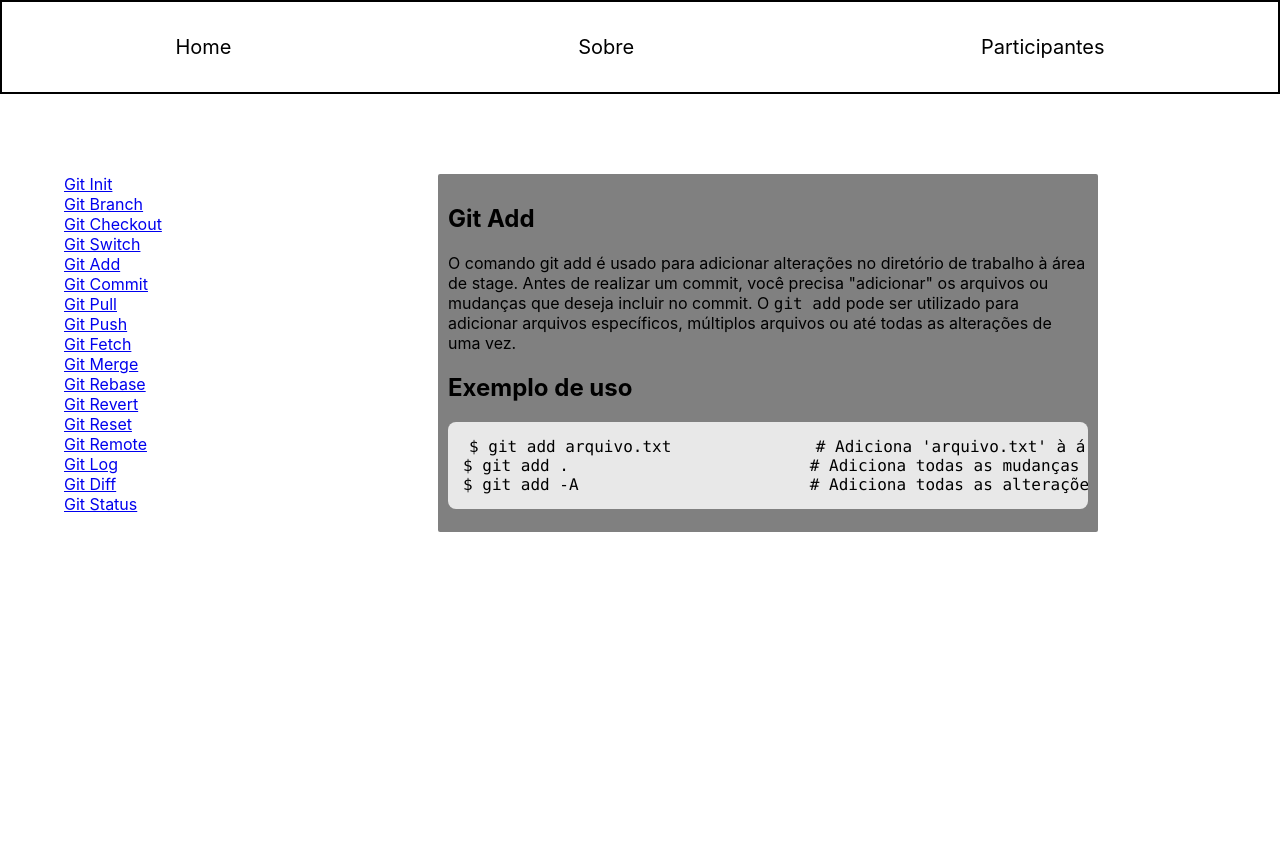
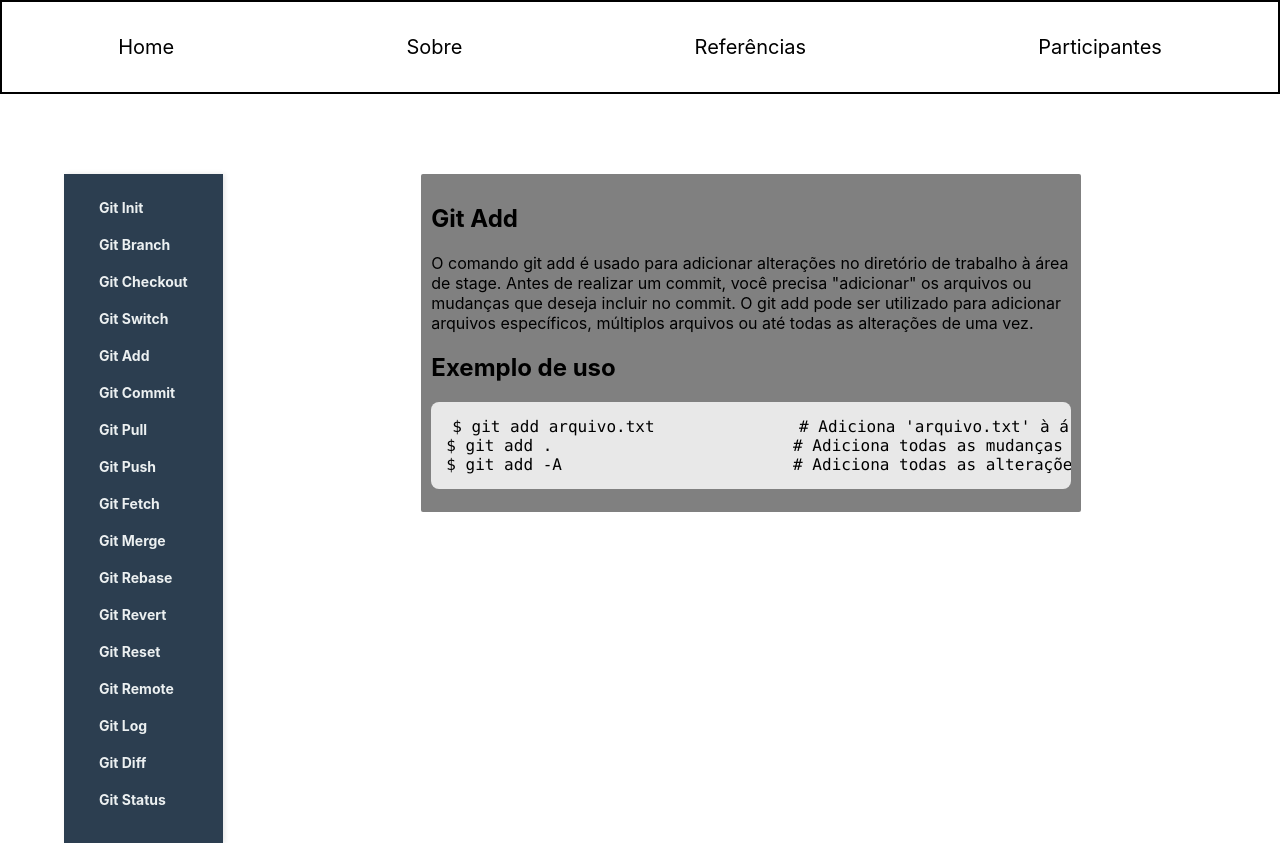
Before and after one commit to victoruller/trabalho_final_inform-tica_na_educa-o, a React (Create React App) app: page /topic/git-add in a window 1280 px wide. Before the commit the page ends 800 px from the top, so only its background shows below. Built offline with nearby package versions, Linux system fonts and the light colour scheme.

Commit message:
Adiciona estilização para a Side Bar

```diff
--- a/src/App.css
+++ b/src/App.css
@@ -11,10 +11,12 @@
   background-color: grey;
   border-radius: 2px;
   padding: 10px;
-  margin-top: 10vh;
   margin: 0 auto;
   margin-top: 10vh;
   width: 50%;
+
+  display: flex;
+  flex-direction: column;
 }
 
 .section_background {
--- a/src/App.js
+++ b/src/App.js
@@ -4,6 +4,7 @@ import { BrowserRouter as Router, Routes, Route } from 'react-router-dom';
 import Home from './pages/Home';
 import Topic from './pages/Topic';
 import About from './pages/About';
+import References from './pages/References';
 import Participants from './pages/Participants';
 
 
@@ -13,6 +14,7 @@ function App() {
       <Routes>
         <Route path='/' element={ <Home /> } />
         <Route path='/about' element={ <About /> } />
+        <Route path='/references' element={ <References /> }/>
         <Route path='/participants' element={ <Participants /> } />
         <Route path='/topic/:command' element={ <Topic /> } />
       </Routes>
--- a/src/components/GitAdd.js
+++ b/src/components/GitAdd.js
@@ -5,7 +5,7 @@ function GitAdd() {
             <p>
                 O comando git add é usado para adicionar alterações no diretório de trabalho à área de stage.
                 Antes de realizar um commit, você precisa "adicionar" os arquivos ou mudanças que deseja incluir no commit.
-                O <code>git add</code> pode ser utilizado para adicionar arquivos específicos, múltiplos arquivos ou até todas as alterações de uma vez.
+                O git add pode ser utilizado para adicionar arquivos específicos, múltiplos arquivos ou até todas as alterações de uma vez.
             </p>
             <h2>Exemplo de uso</h2>
             <pre className="pre">
--- a/src/components/Header.js
+++ b/src/components/Header.js
@@ -7,6 +7,7 @@ function Header() {
             <ul className='header_ul'>
                 <li><Link className='link' to="/">Home</Link></li>
                 <li><Link className='link' to="/about">Sobre</Link></li>
+                <li><Link className='link' to="/references">Referências</Link></li>
                 <li><Link className='link' to="/participants">Participantes</Link></li>
             </ul>
         </div>
--- a/src/components/SideBar.js
+++ b/src/components/SideBar.js
@@ -1,9 +1,9 @@
-import { Link } from 'react-router-dom';
-import '../styles/sidebar.css';
+import { Link } from "react-router-dom";
+import "../styles/sidebar.css";
 
 function SideBar() {
   return (
-    <div className="sidebar">
+    <div className="sidebar dark">
       <ul>
         <li><Link to="/topic/git-init">Git Init</Link></li>
         <li><Link to="/topic/git-branch">Git Branch</Link></li>
--- /dev/null
+++ b/src/pages/References.js
@@ -0,0 +1,16 @@
+import '../App.css';
+import '../styles/home.css'
+import Header from '../components/Header';
+
+function References() {
+    return(
+        <div className="home_div">
+            <Header />
+            <div className='home_sub_div'>
+                <h1>Referências</h1>
+            </div>
+        </div>
+    )
+};
+
+export default References;
--- a/src/styles/sidebar.css
+++ b/src/styles/sidebar.css
@@ -7,8 +7,40 @@ ul {
 .sidebar {
     margin-left: 5vw;
     margin-top: 10vh;
-    width: 15vw;
-}
+    height: auto;
+    padding: 20px;
+    display: flex;
+    flex-direction: column;
+    box-shadow: 2px 0 5px rgba(0, 0, 0, 0.1);
+    background-color: #2c3e50;
+    color: #ecf0f1;
+  }
+
+  .sidebar ul {
+    list-style: none;
+    padding: 0;
+    margin: 0;
+  }
+
+  .sidebar ul li {
+    margin-bottom: 10px;
+  }
+
+  .sidebar ul li a {
+    text-decoration: none;
+    color: inherit;
+    font-weight: bold;
+    font-size: 14px;
+    display: block;
+    padding: 5px 15px;
+    border-radius: 5px;
+    transition: background-color 0.3s ease, transform 0.2s ease;
+  }
+
+  .sidebar ul li a:hover {
+    background-color: rgba(255, 255, 255, 0.2);
+    transform: translateX(5px);
+  }
 
 @media (min-width: 50px) and (max-width: 100px) {
     .sidebar {
--- a/src/styles/topic.css
+++ b/src/styles/topic.css
@@ -1,9 +1,11 @@
-.topic_sidebar {
-    width: 20%;
+.topic_div {
+    width: 100%;
+    height: 100%;
 }
 
 .content {
     display: flex;
+    align-items: flex-start;
 }
 
 .pre {
@@ -15,7 +17,6 @@
 }
 
 .code {
-
     padding: 2px 6px;
     border-radius: 4px;
 }
```
